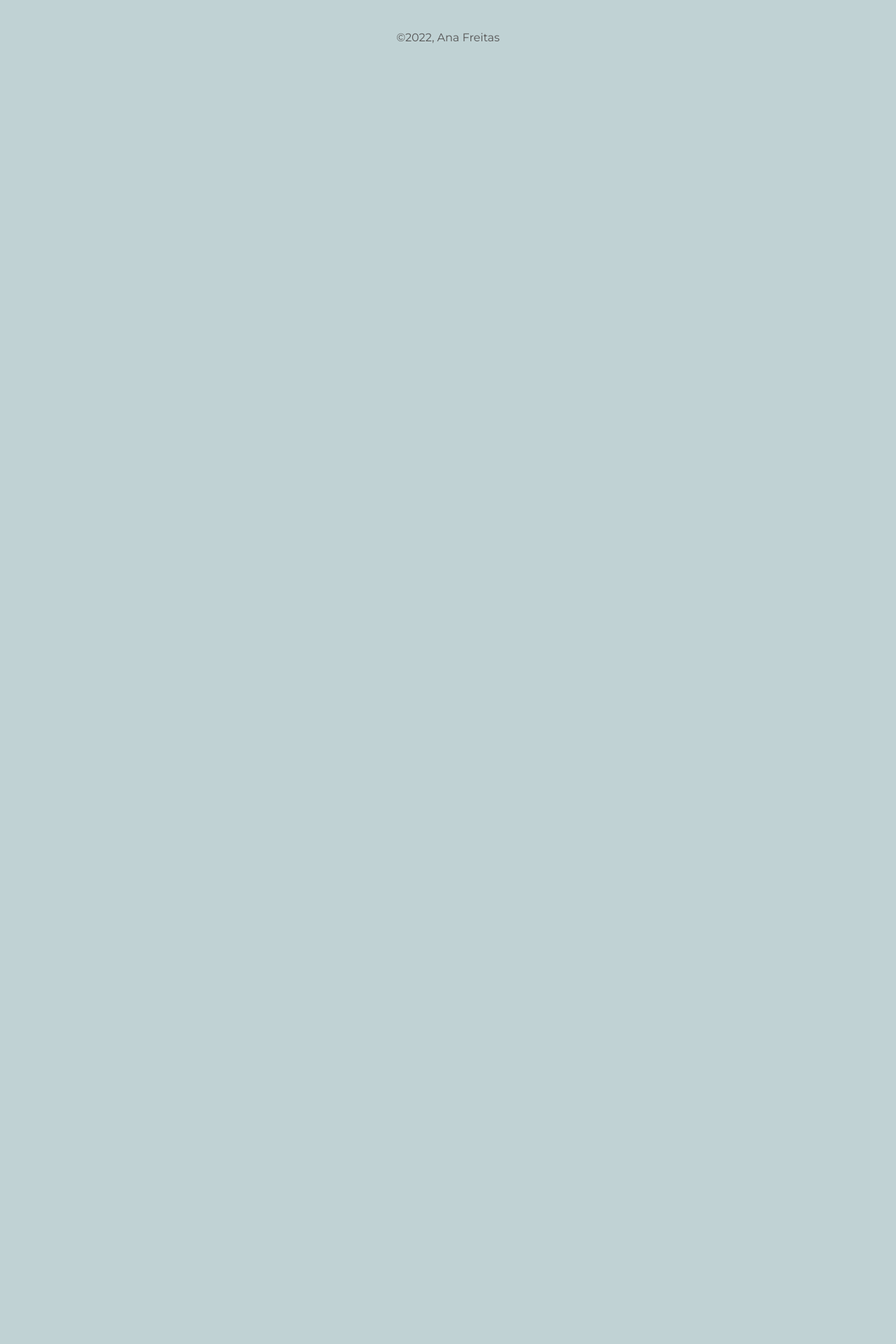
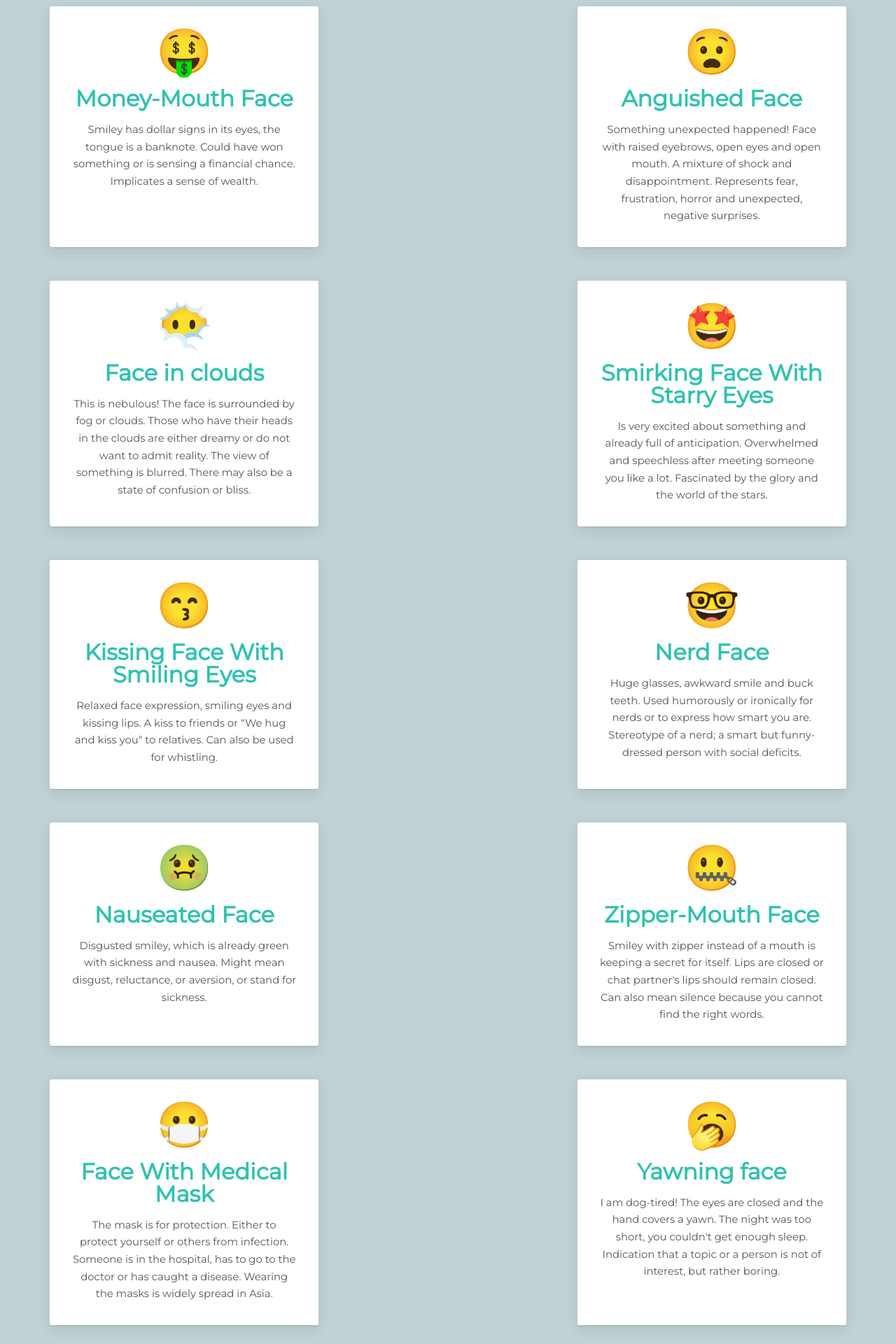
Before and after one commit to anafts/Emojipedia-react, a React (Create React App) app: page / in a window 1280 px wide. Shown: the part 3480-5400 px from the top of the page at 70% size. Before the commit the page ends 3556 px from the top, so only its background shows below. Built offline with nearby package versions, Linux system fonts and the light colour scheme.

Commit message:
adding emojis

```diff
--- a/src/emojipedia.js
+++ b/src/emojipedia.js
@@ -116,6 +116,126 @@ const emojipedia = [
     meaning:
     "A sneezing face with eyes closed, blowing its nose into a handkerchief. I caught a cold! Shows that someone is ill or feels uncomfortable."
   },
+
+  {
+    id:16 ,
+    emoji: "🤒",
+    name: " Face With Thermometer" ,
+    meaning:
+    "The sad face with the thermometer in the mouth expresses illness. Caught a flu or other illness that is associated with fever. Or is worried about getting sick."
+  },
+
+  {
+    id:17 ,
+    emoji: "🤑",
+    name: "Money-Mouth Face",
+    meaning:
+    "Smiley has dollar signs in its eyes, the tongue is a banknote. Could have won something or is sensing a financial chance. Implicates a sense of wealth."
+  },
+
+  {
+    id:18 ,
+    emoji: "😧",
+    name: " Anguished Face" ,
+    meaning:
+    "Something unexpected happened! Face with raised eyebrows, open eyes and open mouth. A mixture of shock and disappointment. Represents fear, frustration, horror and unexpected, negative surprises."
+  },
+
+  {
+    id:19 ,
+    emoji: "😶‍🌫",
+    name: "Face in clouds" ,
+    meaning:
+    "This is nebulous! The face is surrounded by fog or clouds. Those who have their heads in the clouds are either dreamy or do not want to admit reality. The view of something is blurred. There may also be a state of confusion or bliss."
+  },
+
+  {
+    id:20 ,
+    emoji: "🤩",
+    name: " Smirking Face With Starry Eyes" ,
+    meaning:
+    "Is very excited about something and already full of anticipation. Overwhelmed and speechless after meeting someone you like a lot. Fascinated by the glory and the world of the stars."
+  },
+
+  {
+    id:21 ,
+    emoji: "😙",
+    name: "Kissing Face With Smiling Eyes" ,
+    meaning:
+    "Relaxed face expression, smiling eyes and kissing lips. A kiss to friends or “We hug and kiss you“ to relatives. Can also be used for whistling."
+  },
+
+  {
+    id:22 ,
+    emoji: "🤓",
+    name: "Nerd Face" ,
+    meaning:
+    "Huge glasses, awkward smile and buck teeth. Used humorously or ironically for nerds or to express how smart you are. Stereotype of a nerd; a smart but funny-dressed person with social deficits."
+  },
+
+  {
+    id:23 ,
+    emoji: "🤢",
+    name: " Nauseated Face" ,
+    meaning:
+    "Disgusted smiley, which is already green with sickness and nausea. Might mean disgust, reluctance, or aversion, or stand for sickness."
+  },
+
+  {
+    id:24 ,
+    emoji: "🤐",
+    name: "Zipper-Mouth Face" ,
+    meaning:
+    "Smiley with zipper instead of a mouth is keeping a secret for itself. Lips are closed or chat partner's lips should remain closed. Can also mean silence because you cannot find the right words."
+  },
+
+  {
+    id:25 ,
+    emoji: "😷",
+    name: "Face With Medical Mask" ,
+    meaning:
+    "The mask is for protection. Either to protect yourself or others from infection. Someone is in the hospital, has to go to the doctor or has caught a disease. Wearing the masks is widely spread in Asia."
+  },
+
+  {
+    id:26 ,
+    emoji: "🥱",
+    name: "Yawning face" ,
+    meaning:
+    "I am dog-tired! The eyes are closed and the hand covers a yawn. The night was too short, you couldn't get enough sleep. Indication that a topic or a person is not of interest, but rather boring."
+  },
+
+  {
+    id:27 ,
+    emoji: "😬",
+    name: "Grimacing Face" ,
+    meaning:
+    "This is really embarrassing for me now! Expression of nervousness, awkwardness or embarrassment. Scared and guilty smile: Someone has done something stupid and tries to resolve the tense situation by grimacing."
+  },
+
+  {
+    id:28 ,
+    emoji: "😶",
+    name: "Face Without Mouth" ,
+    meaning:
+    "Emoji without a mouth. Is speechless, has no words. Someone does not want to or cannot say anything about a specific topic. Used in difficult, embarrassing or bad conversations. Imagine what it would say if it had a mouth!"
+  },
+
+  {
+    id:29 ,
+    emoji: "😑",
+    name: "Expressionless Face" ,
+    meaning:
+    "Face without any emotional expression, with closed eyes and mouth. Tired, annoyed, emotionless, no patience, the end of the flagpole is reached. The right words are missing to continue a conversation."
+  },
+
+  {
+    id:30 ,
+    emoji: "🤕",
+    name: " Face With Head Bandage" ,
+    meaning:
+    "Sad looking face with head bandage: Someone is ill, had an accident, or is in hospital. The bandage symbolizes health problems."
+  },
 ];
 
 export default emojipedia;
```
